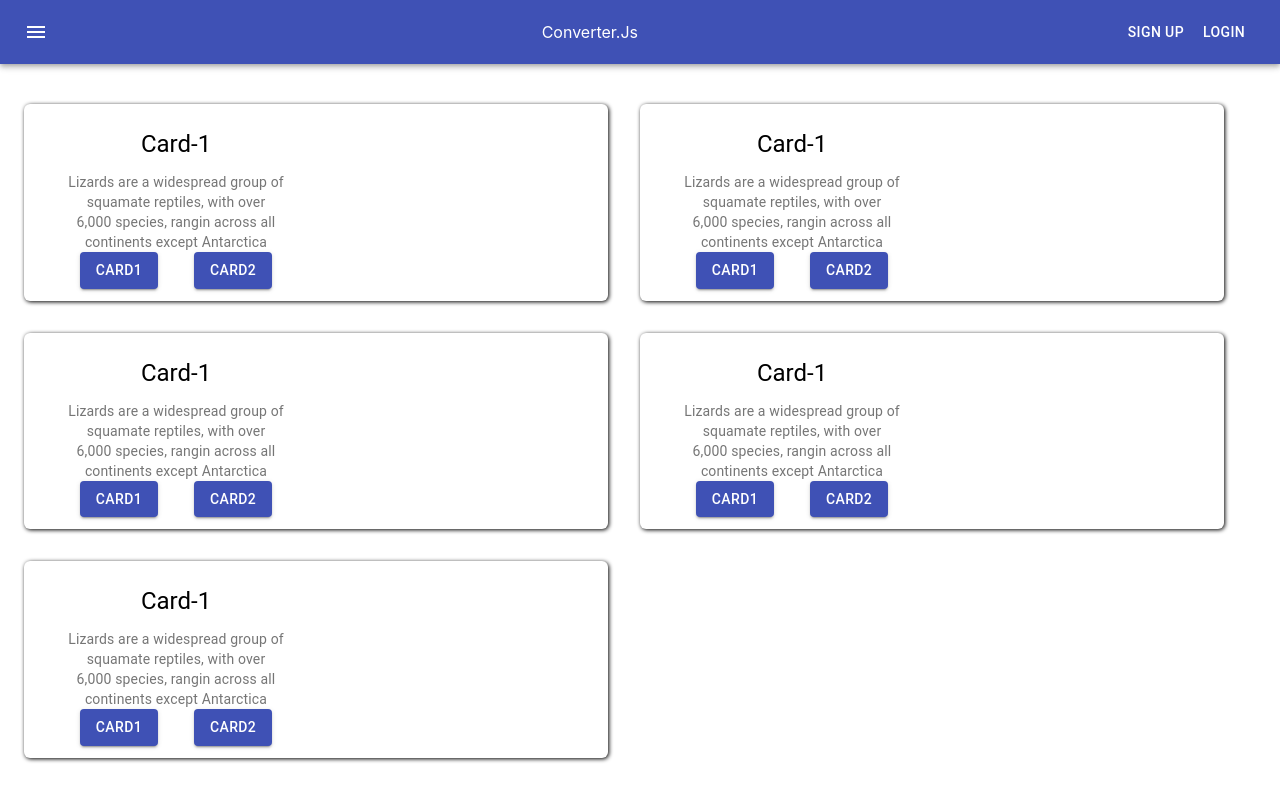
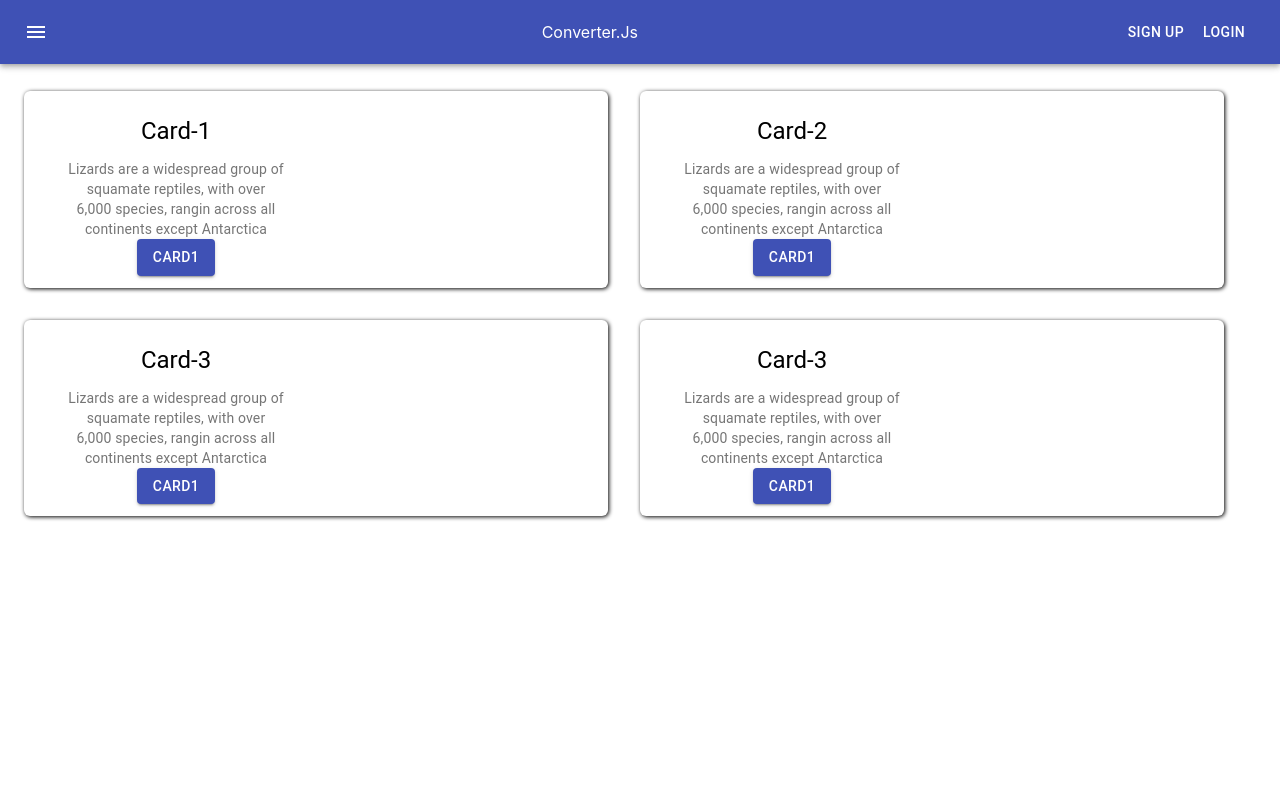
Before and after one commit to codebloded/converter-App, a React (Create React App) app: page /cards in a window 1280 px wide. Built offline with nearby package versions, Linux system fonts and the light colour scheme.

Commit message:
Adding Utuility cards

```diff
--- a/src/App.css
+++ b/src/App.css
@@ -31,7 +31,7 @@
 }
 .card-layout{
 
-  margin-top: 40px;
+  margin-top: 27px;
 
 }
 
--- a/src/App.js
+++ b/src/App.js
@@ -5,6 +5,10 @@ import Login from './Components/Login';
 import SignUp from './Components/SignUp'
 import {BrowserRouter , Route} from 'react-router-dom';
 import ShowCards from './Components/ShowCards';
+import ImageToPdf from './Components/ImageToPdf';
+import TextToSpeech from './Components/TxtSpeech';
+import PdfToWord from './Components/PdfToWord';
+
 
 
 function App() {
@@ -12,10 +16,12 @@ function App() {
     <div className="App">
       <BrowserRouter>
         <Main/>
-
-        <Route path='/login' component={Login}/>
-        <Route path='/signup' component={SignUp}/>
-        <Route path='/cards' component={ShowCards}/>
+        <Route exact path='/login' component={Login}/>
+        <Route exact path='/signup' component={SignUp}/>
+        <Route exact path='/cards' component={ShowCards}/>
+        <Route exact path='/cards/imgconvtr' component={ImageToPdf}/>
+        <Route exact path="/cards/texttospeech" component={TextToSpeech}/>
+        <Route exact path="/cards/pdftoword" component={PdfToWord}/>
       </BrowserRouter>
     </div>
   );
--- /dev/null
+++ b/src/Components/Cards/Cardx.js
@@ -0,0 +1,38 @@
+import React from 'react';
+
+import {
+    Container,
+    Typography,
+    Button,
+    Grid
+} from '@material-ui/core';
+import {Link} from 'react-router-dom';
+
+function Cardx() {
+
+    return (
+        <React.Fragment>
+            <div className="App card">
+                <Grid md={6} lg={12} sm={6} container spacing={2} >
+                    <Grid item xs={12} md={6}>
+
+                        <Container className='App'>
+
+                            <Typography gutterBottom variant="h5" component="h2" style={{ textAlign: 'center', margin: '12px' }}>
+                                Card-1
+                                </Typography>
+                            <Typography variant="body2" color="textSecondary" component="p">
+                                Lizards are a widespread group of squamate reptiles, with over 6,000 species, rangin across all continents except Antarctica
+                            </Typography>
+                        </Container>
+                        <div className='buttons'>
+                            <Link  to="/cards/imgconvtr" style={{textDecoration:'none'}} ><Button variant='contained' color='primary'>Card1</Button></Link>
+                        </div>
+
+                    </Grid>
+                </Grid>
+            </div>
+        </React.Fragment>
+    )
+}
+export default Cardx;
--- a/src/Components/Cardx.js
+++ b/src/Components/Cards/Cardx1.js
@@ -1,14 +1,14 @@
 import React from 'react';
-import '../App.css'
+
 import {
     Container,
     Typography,
     Button,
     Grid
 } from '@material-ui/core';
+import {Link} from 'react-router-dom';
 
-
-function Cardx() {
+function Cardx1() {
 
     return (
         <React.Fragment>
@@ -19,20 +19,15 @@ function Cardx() {
                         <Container className='App'>
 
                             <Typography gutterBottom variant="h5" component="h2" style={{ textAlign: 'center', margin: '12px' }}>
-                                Card-1
+                                Card-2
                                 </Typography>
                             <Typography variant="body2" color="textSecondary" component="p">
                                 Lizards are a widespread group of squamate reptiles, with over 6,000 species, rangin across all continents except Antarctica
                             </Typography>
                         </Container>
                         <div className='buttons'>
-                            <Button variant='contained' color='primary'>Card1</Button>
-                            <Button variant='contained' color='primary'>Card2</Button>
+                            <Link  to="/cards/texttospeech" style={{textDecoration:'none'}} ><Button variant='contained' color='primary'>Card1</Button></Link>
                         </div>
-
-
-
-
 
                     </Grid>
                 </Grid>
@@ -40,4 +35,4 @@ function Cardx() {
         </React.Fragment>
     )
 }
-export default Cardx;
+export default Cardx1;
--- /dev/null
+++ b/src/Components/Cards/Cardx2.js
@@ -0,0 +1,38 @@
+import React from 'react';
+
+import {
+    Container,
+    Typography,
+    Button,
+    Grid
+} from '@material-ui/core';
+import {Link} from 'react-router-dom';
+
+function Cardx2() {
+
+    return (
+        <React.Fragment>
+            <div className="App card">
+                <Grid md={6} lg={12} sm={6} container spacing={2} >
+                    <Grid item xs={12} md={6}>
+
+                        <Container className='App'>
+
+                            <Typography gutterBottom variant="h5" component="h2" style={{ textAlign: 'center', margin: '12px' }}>
+                                Card-3
+                                </Typography>
+                            <Typography variant="body2" color="textSecondary" component="p">
+                                Lizards are a widespread group of squamate reptiles, with over 6,000 species, rangin across all continents except Antarctica
+                            </Typography>
+                        </Container>
+                        <div className='buttons'>
+                            <Link  to="/cards/pdftoword" style={{textDecoration:'none'}} ><Button variant='contained' color='primary'>Card1</Button></Link>
+                        </div>
+
+                    </Grid>
+                </Grid>
+            </div>
+        </React.Fragment>
+    )
+}
+export default Cardx2;
--- /dev/null
+++ b/src/Components/Cards/Cardx3.js
@@ -0,0 +1,38 @@
+import React from 'react';
+
+import {
+    Container,
+    Typography,
+    Button,
+    Grid
+} from '@material-ui/core';
+import { Link } from 'react-router-dom';
+
+function Cardx3() {
+
+    return (
+        <React.Fragment>
+            <div className="App card">
+                <Grid md={6} lg={12} sm={6} container spacing={2} >
+                    <Grid item xs={12} md={6}>
+
+                        <Container className='App'>
+
+                            <Typography gutterBottom variant="h5" component="h2" style={{ textAlign: 'center', margin: '12px' }}>
+                                Card-3
+                                </Typography>
+                            <Typography variant="body2" color="textSecondary" component="p">
+                                Lizards are a widespread group of squamate reptiles, with over 6,000 species, rangin across all continents except Antarctica
+                            </Typography>
+                        </Container>
+                        <div className='buttons'>
+                            <Link  to="/cards/imgconvtr" style={{textDecoration:'none'}} ><Button variant='contained' color='primary'>Card1</Button></Link>
+                        </div>
+
+                    </Grid>
+                </Grid>
+            </div>
+        </React.Fragment>
+    )
+}
+export default Cardx3;
--- /dev/null
+++ b/src/Components/ImageToPdf.js
@@ -0,0 +1,16 @@
+import React from 'react';
+import Button from '@material-ui/core/Button'
+import { Link } from 'react-router-dom';
+
+function ImageToPdf (){
+    return (
+        <React.Fragment>
+            <div className="App">
+                <h1>Image to Pdf</h1>
+            </div>
+            <Link style={{textDecoration:'none', margin:"8px"}} to='/'><Button variant='contained' color='primary' style={{marginBottom:"7px"}}>Home</Button></Link>
+            <Link style={{textDecoration:'none'}} to='/cards'><Button variant='contained' color='primary' style={{marginBottom:"7px"}}>Back</Button></Link>
+        </React.Fragment>
+    )
+}
+export default ImageToPdf;
--- /dev/null
+++ b/src/Components/PdfToWord.js
@@ -0,0 +1,15 @@
+import React from 'react';
+import Button from '@material-ui/core/Button'
+import { Link } from 'react-router-dom';
+function PdftoWord (){
+    return (
+        <React.Fragment>
+            <div className="App">
+                <h1>PDF to Word </h1>
+            </div>
+            <Link style={{textDecoration:'none', margin:"8px"}} to='/'><Button variant='contained' color='primary' style={{marginBottom:"7px"}}>Home</Button></Link>
+            <Link style={{textDecoration:'none'}} to='/cards'><Button variant='contained' color='primary' style={{marginBottom:"7px"}}>Back</Button></Link>
+        </React.Fragment>
+    )
+}
+export default PdftoWord;
--- a/src/Components/ShowCards.js
+++ b/src/Components/ShowCards.js
@@ -1,7 +1,12 @@
 import React from 'react';
-import Cardx from './Cardx';
+import Cardx from '../Components/Cards/Cardx';
+import Cardx1 from '../Components/Cards/Cardx1';
+import Cardx2 from '../Components/Cards/Cardx2';
+import Cardx3 from '../Components/Cards/Cardx3';
 import Grid from '@material-ui/core/Grid'
 import { Container } from '@material-ui/core';
+import { Button } from '@material-ui/core/';
+import {Link} from 'react-router-dom';
 
 
 function ShowCards(){
@@ -15,18 +20,19 @@ function ShowCards(){
             <Grid item container lg={12} spacing={4}>
                 <Grid item xs={12} lg={6}>
                     <Cardx/>
+
                 </Grid>
-                <Grid item xs={12} lg={6} >
-                    <Cardx/>
+                <Grid item xs={12} lg={6}>
+                    <Cardx1/>
+
                 </Grid>
-                <Grid item xs={12} lg={6} >
-                    <Cardx/>
+                <Grid item xs={12} lg={6}>
+                    <Cardx2/>
+
                 </Grid>
-                <Grid item xs={12} lg={6} >
-                    <Cardx/>
-                </Grid>
-                <Grid item xs={12} lg={6} >
-                    <Cardx/>
+                <Grid item xs={12} lg={6}>
+                    <Cardx3/>
+
                 </Grid>
 
             </Grid>
--- /dev/null
+++ b/src/Components/TxtSpeech.js
@@ -0,0 +1,16 @@
+import React from 'react';
+import Button from '@material-ui/core/Button'
+import { Link } from 'react-router-dom';
+
+function TxtSpeech (){
+    return (
+        <React.Fragment>
+            <div className="App">
+                <h1>Text To Speech | Speech To Text</h1>
+            </div>
+            <Link style={{textDecoration:'none', margin:"8px"}} to='/'><Button variant='contained' color='primary' style={{marginBottom:"7px"}}>Home</Button></Link>
+            <Link style={{textDecoration:'none'}} to='/cards'><Button variant='contained' color='primary' style={{marginBottom:"7px"}}>Back</Button></Link>
+        </React.Fragment>
+    )
+}
+export default TxtSpeech;
```
